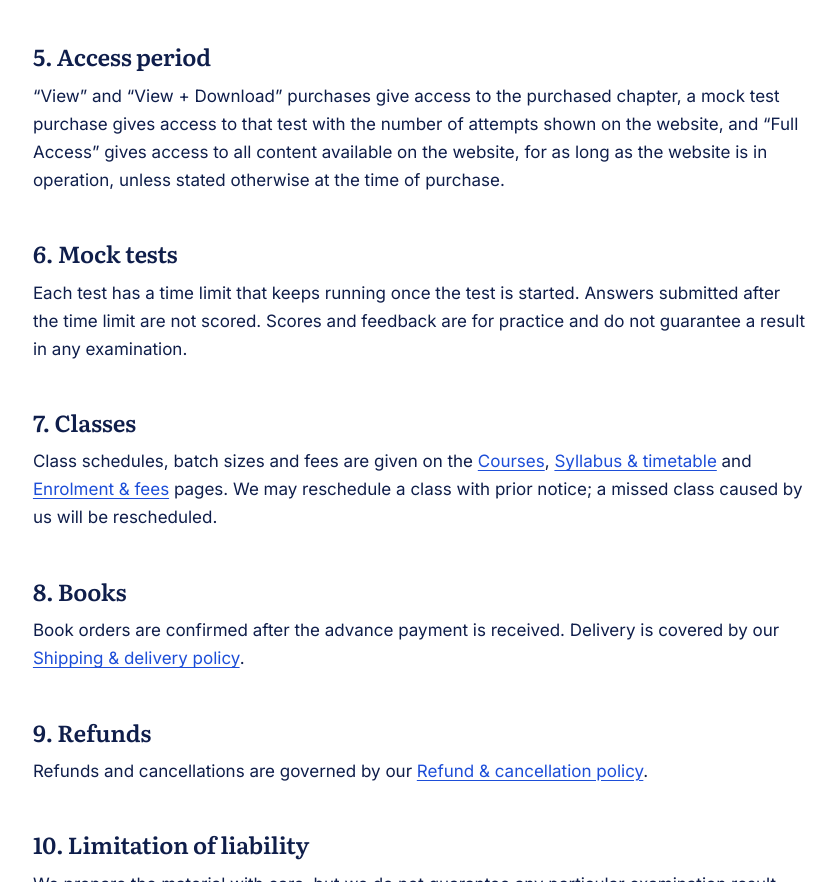
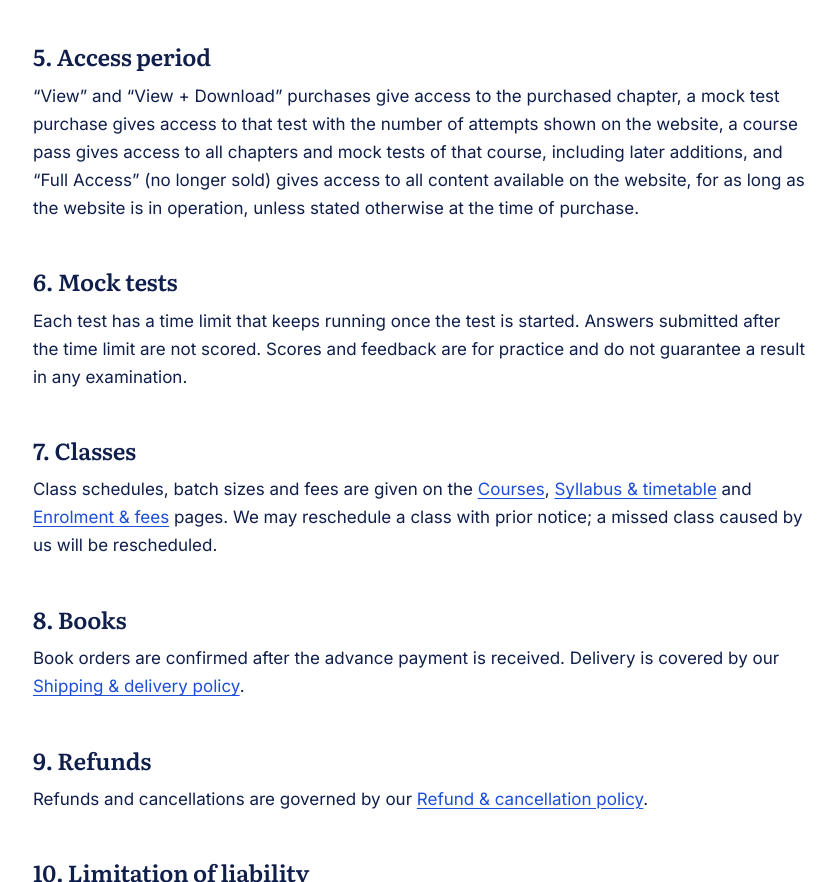
Before and after one commit to DrBKM/expert-physics, a plain HTML site: page terms.html in a window 1280 px wide. Shown: the part 1678-2560 px from the top of the page, without its empty margins (221-1057 px from the left). Drawn offline with Linux system fonts and the light colour scheme.

Commit message:
Update access period description in terms.html

```diff
--- a/terms.html
+++ b/terms.html
@@ -41,7 +41,7 @@
 <p>When you buy access, you receive a personal, non-transferable, non-exclusive licence to use the material for your own study.</p>
 <p>You must not copy, share, resell, upload, publish or distribute the material (including downloaded PDFs and mock test questions) to any other person, group, website or social-media channel. All content is the intellectual property of Bipul Kumar Mahato and is protected under the Copyright Act, 1957. Breach of this clause may lead to termination of access without refund and legal action.</p>
 <h2>5. Access period</h2>
-<p>“View” and “View + Download” purchases give access to the purchased chapter, a mock test purchase gives access to that test with the number of attempts shown on the website, and “Full Access” gives access to all content available on the website, for as long as the website is in operation, unless stated otherwise at the time of purchase.</p>
+<p>“View” and “View + Download” purchases give access to the purchased chapter, a mock test purchase gives access to that test with the number of attempts shown on the website, a course pass gives access to all chapters and mock tests of that course, including later additions, and “Full Access” (no longer sold) gives access to all content available on the website, for as long as the website is in operation, unless stated otherwise at the time of purchase.</p>
 <h2>6. Mock tests</h2>
 <p>Each test has a time limit that keeps running once the test is started. Answers submitted after the time limit are not scored. Scores and feedback are for practice and do not guarantee a result in any examination.</p>
 <h2>7. Classes</h2>
```
